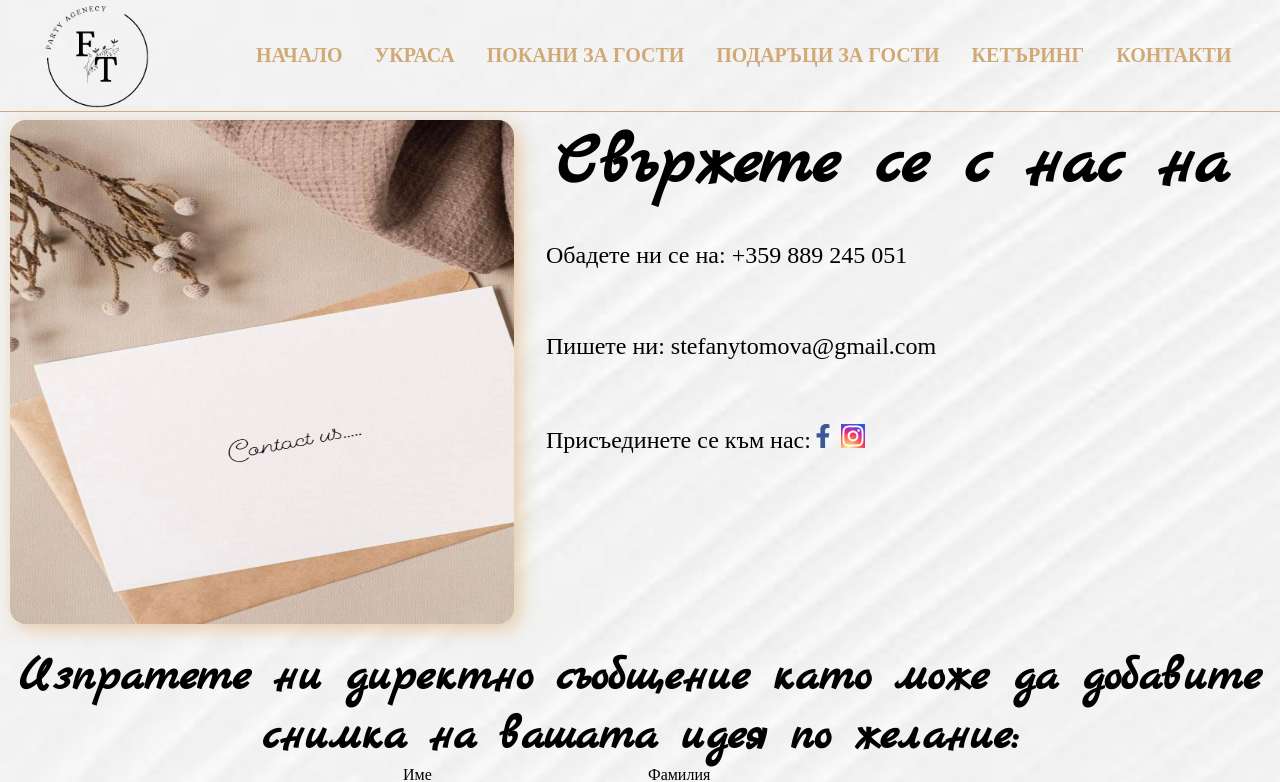
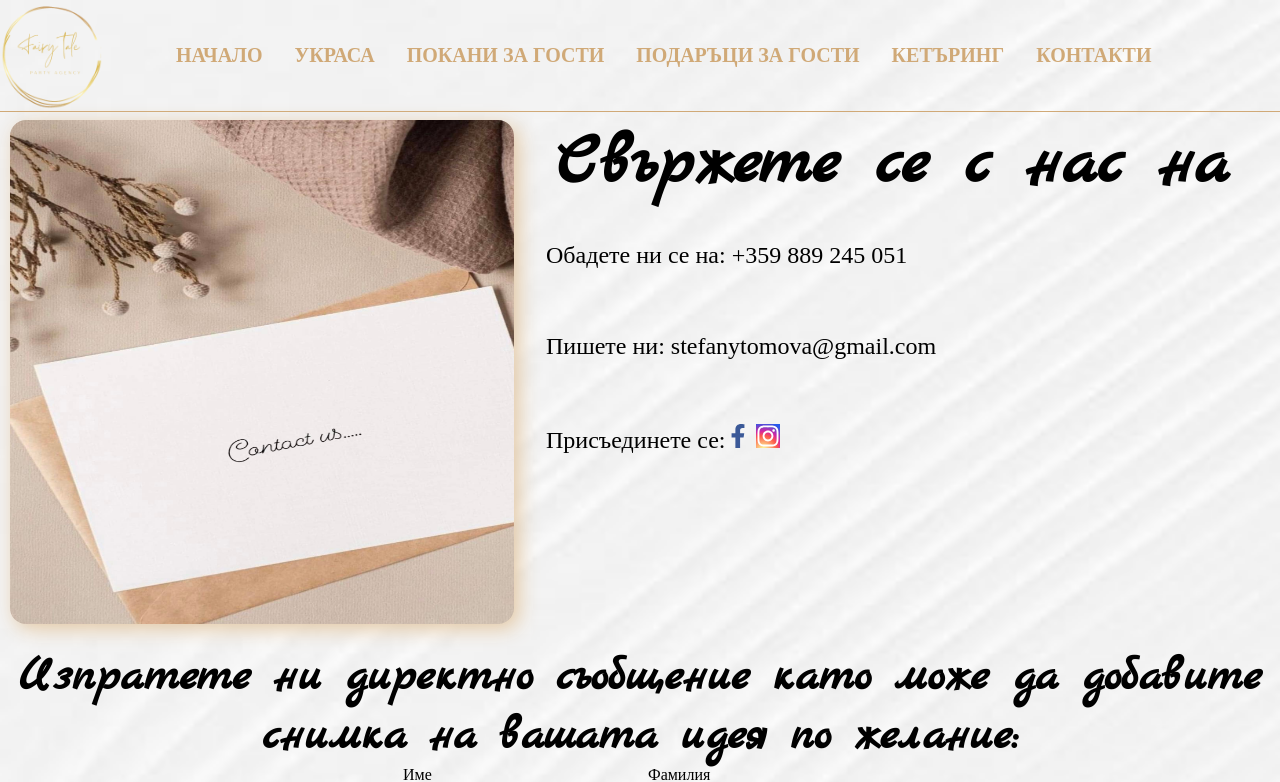
Before and after one commit to dimitrov93/party-agency, a React (Create React App) app: page /contacts in a window 1280 px wide. Shown: the top 782 px of the page. Built offline with nearby package versions, Linux system fonts and the light colour scheme; a web font is replaced by a local one.

Commit message:
updated logo

```diff
--- a/src/components/Contacts/Contacts.jsx
+++ b/src/components/Contacts/Contacts.jsx
@@ -13,7 +13,7 @@ const Contacts = () => {
           <h2 className="contacts__title">Свържете се с нас на</h2>
           <p>Обадете ни се на: +359 889 245 051 </p>
           <p>Пишете ни: stefanytomova@gmail.com </p>
-          <p>Присъединете се към нас:
+          <p>Присъединете се:
           <a href="https://facebook.com">
             <FaFacebookF color="#3b5998" />{" "}
           </a>
--- a/src/components/Navigation/Navigation.jsx
+++ b/src/components/Navigation/Navigation.jsx
@@ -1,5 +1,5 @@
 import React from "react";
-import logo from "../../assets/logo.png";
+import logo from "../../assets/logo4.png";
 import "./navigation.css";
 import { RxDropdownMenu } from "react-icons/rx";
 import { Link } from "react-router-dom";
--- a/src/components/Navigation/navigation.css
+++ b/src/components/Navigation/navigation.css
@@ -32,7 +32,7 @@
   }
 
   .nav__logo {
-    width: 190px;
+    width: 110px;
   }
 
   nav a:hover {
```
Also changed, not shown: src/assets/logo4.png (added).
